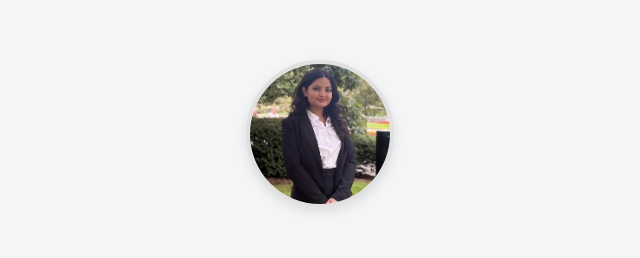
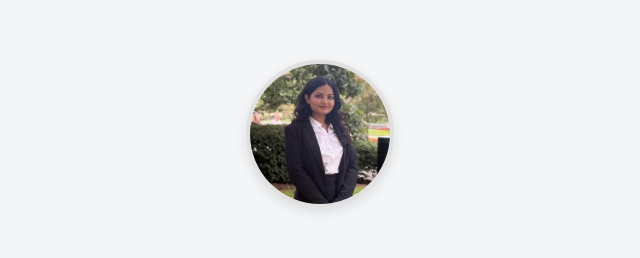
Before and after one commit to dhanvisheth07/dhanvi, a plain HTML site: page index.html in a window 1280 px wide. Shown: the top 258 px of the page, without its empty margins (320-960 px from the left). Drawn offline with Linux system fonts and the light colour scheme; a web font is replaced by a local one.

Commit message:
Update index.html

```diff
--- a/index.html
+++ b/index.html
@@ -62,7 +62,7 @@
 </head>
 <body>
   <div class="container">
-    <img src="ds1.jpeg" alt="DS" class="profile-pic" />
+    <img src="ds2.jpeg" alt="DS" class="profile-pic" />
     <h1>Dhanvi Sheth</h1>
     <h2>Engineering Management student at Purdue University</h2>
     <div class="links">
```
